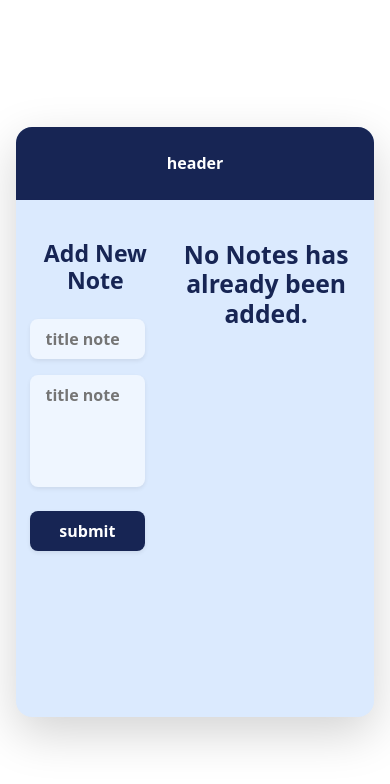
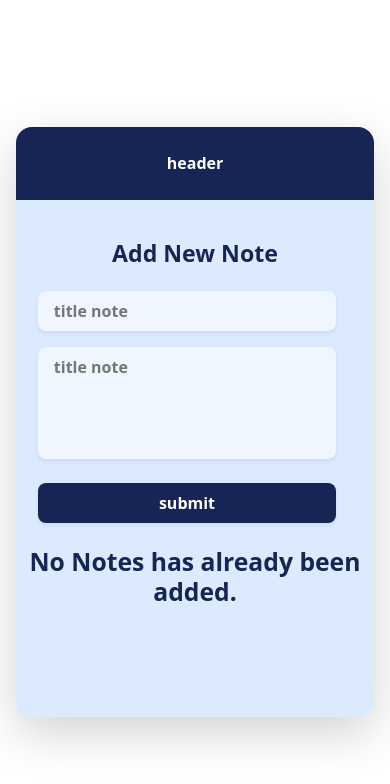
Before and after one commit to MiaadEstakhri/note-app, a React (Vite) app: page / in a window 390 px wide. Shown: the top 784 px of the page. Built offline with nearby package versions, Linux system fonts and the light colour scheme.

Commit message:
responsive

```diff
--- a/src/App.jsx
+++ b/src/App.jsx
@@ -30,11 +30,11 @@ function App() {
         <section className="col-12 text-center note-header rounded-top-4 text-white fw-bold py-4 mb-3">
           header
         </section>
-        <section className="col-12 d-flex my-4 px-2 px-sm-3">
-          <div className="col-5 d-flex justify-content-center ">
+        <section className="col-12 d-flex flex-column flex-md-row my-4 px-2 px-md-3">
+          <div className="col-12 col-md-5 d-flex justify-content-center ">
             <AddNewNote onAddNote={handleAddNote} />
           </div>
-          <div className="col-7 ">
+          <div className="col-12 col-md-7 mt-4 mt-md-0">
             <NoteStatus notes={notes} />
             <NoteList
               notes={notes}
```
